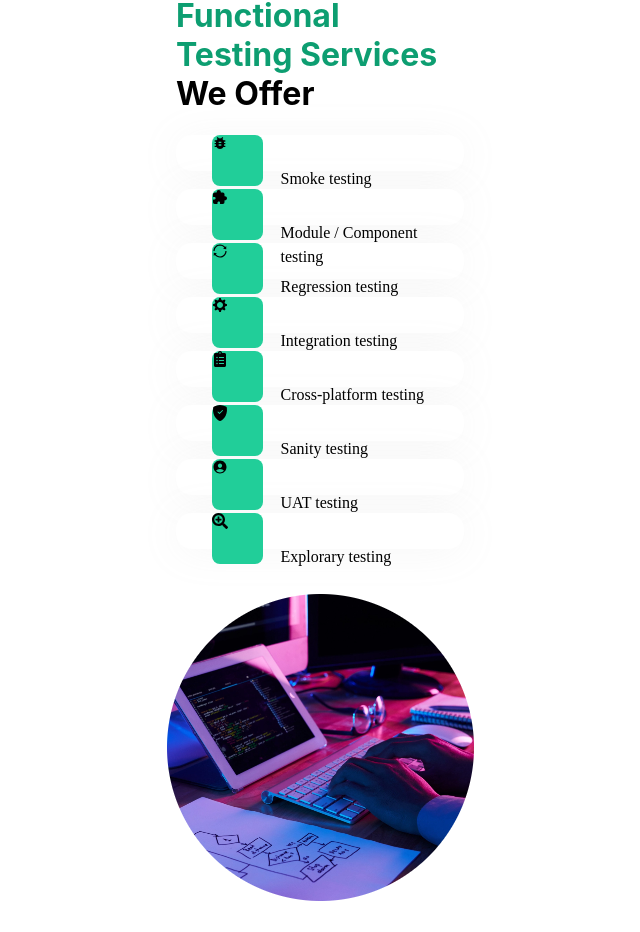
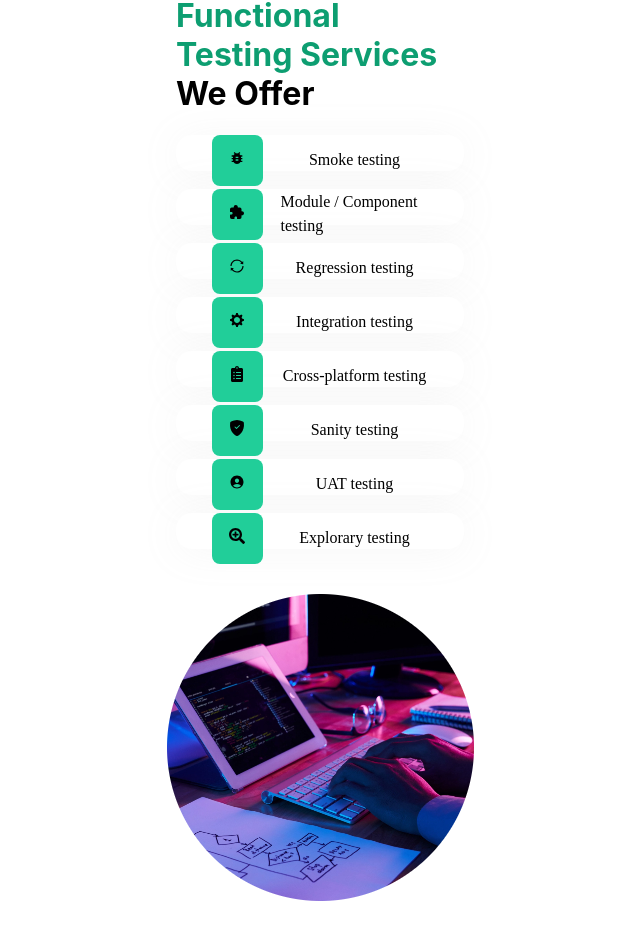
Before and after one commit to a11ysolutions/website, a React (Create React App) app: page /functional in a window 1280 px wide. Shown: the part 4293-5225 px from the top of the page, without its empty margins (320-960 px from the left). Built offline with nearby package versions, Linux system fonts and the light colour scheme.

Commit message:
fix: center text and icons in TestingServicesCard component

```diff
--- a/src/Components/UI/TestingServicesCard/TestingServicesCard.css
+++ b/src/Components/UI/TestingServicesCard/TestingServicesCard.css
@@ -15,6 +15,9 @@
   background: #21ce99 0% 0% no-repeat padding-box;
   border-radius: 8px;
   opacity: 1;
+  display: flex;
+  justify-content: center;
+  align-items: center;
 }
 
 .testing-services-card-text-container {
@@ -29,4 +32,7 @@
   letter-spacing: 0px;
   color: #000000;
   opacity: 1;
+  display: flex;
+  justify-content: center;
+  align-items: center;
 }
--- a/src/Components/UI/TestingServicesCard/TestingServicesCard.js
+++ b/src/Components/UI/TestingServicesCard/TestingServicesCard.js
@@ -20,7 +20,6 @@ function TestingServicesCard({ children, icon }) {
         </div>
         <div
           className="testing-services-card-text-container"
-          style={{ justifyContent: "center", alignItems: "center" }}
         >
           {children}
         </div>
```
